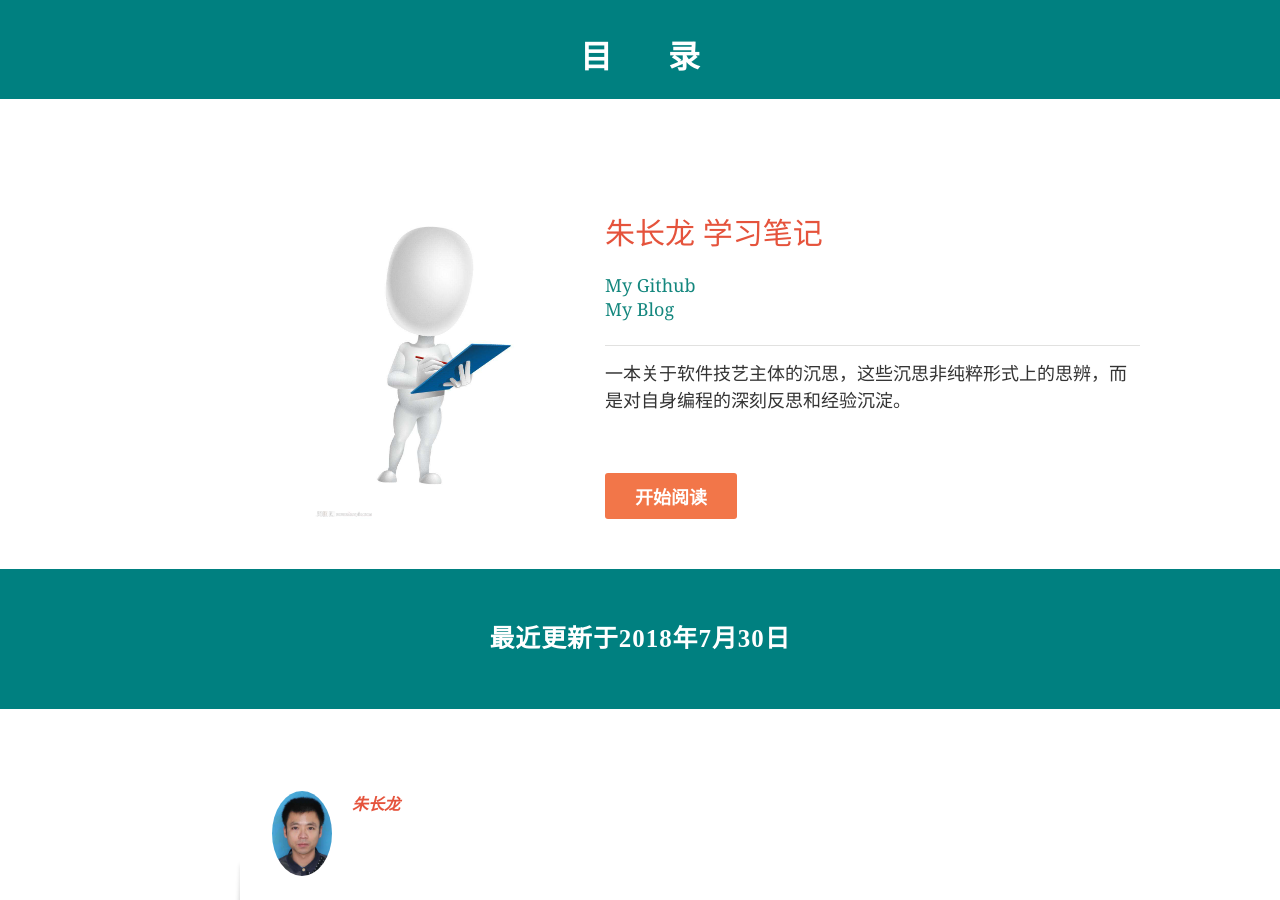
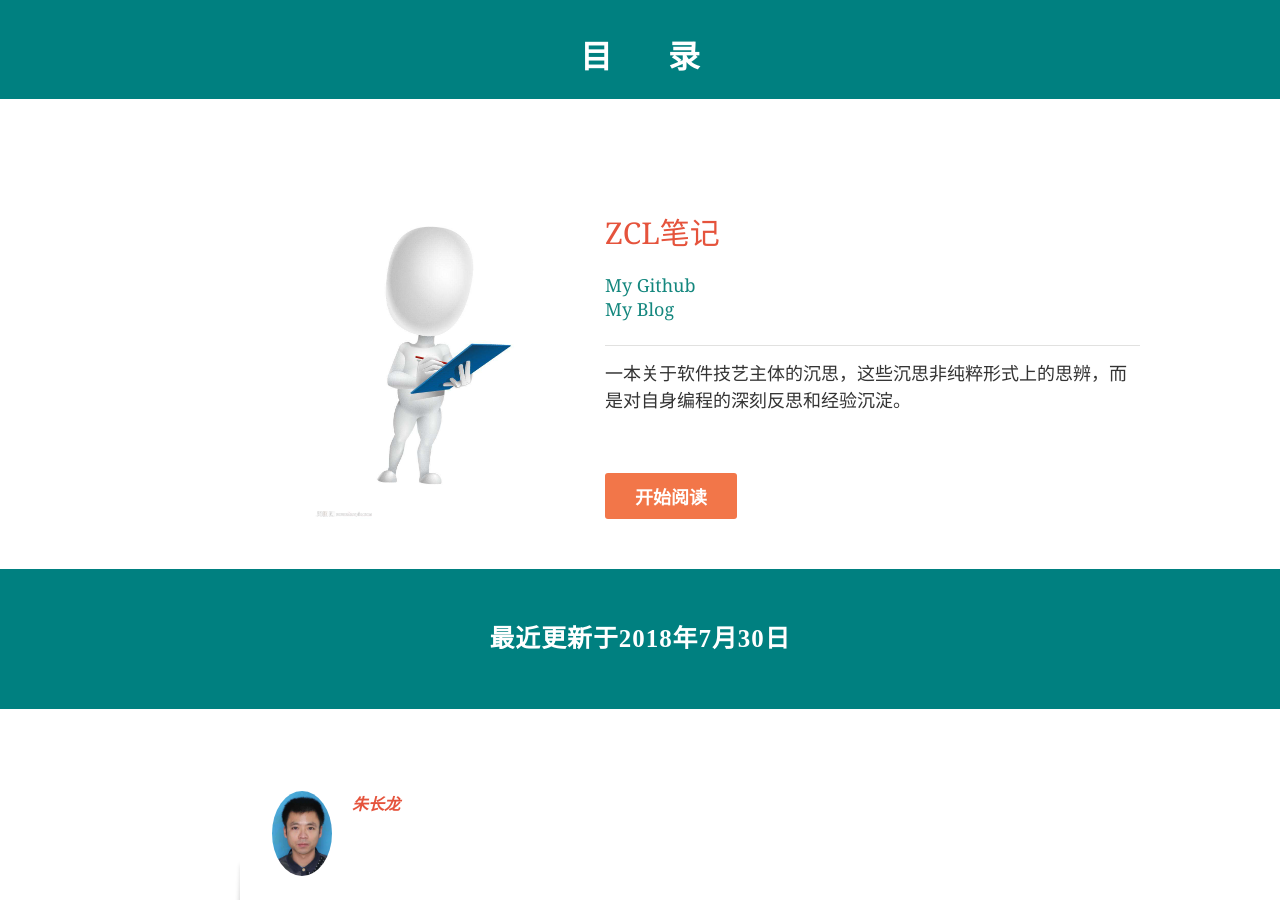
Before and after one commit to webzcl/webzcl.github.io, a Jekyll site: the page index.html, which Jekyll copies as it is, in a window 1280 px wide and 900 px high. Built offline with Jekyll 4.4.1, drawn with Linux system fonts in a browser that asks for light colours.

Commit message:
修改标题

```diff
--- a/index.html
+++ b/index.html
@@ -3,7 +3,7 @@
 
 <head>
     <meta charset='utf-8'>
-    <title>Web zcl学习笔记</title>
+    <title>ZCl笔记</title>
     <link rel="stylesheet" href="css/main.css">
     <link rel="shortcut icon" href="favicon.png">
     <link rel="shortcut icon" href="https://webzcl.github.io/favicon.ico">
@@ -40,7 +40,7 @@
                     <div class="top-large">
                         <img src="images/timg.jpg" alt="">
                         <div class="book-title">
-                            朱长龙 学习笔记
+                            ZCL笔记
                         </div>
                         <div class="book-author">
                             <a href="https://github.com/webzcl">My Github</a><br/>
```
